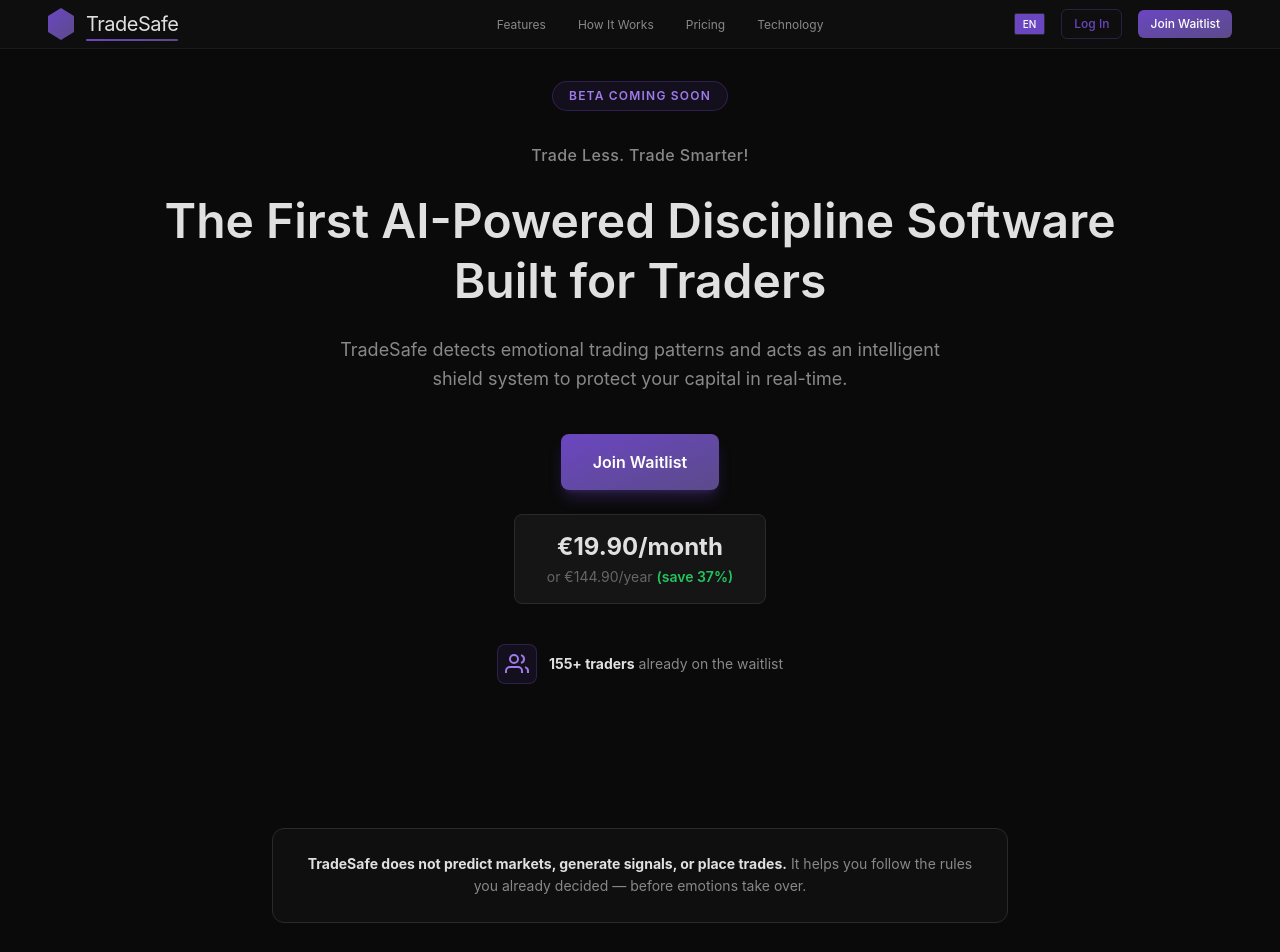
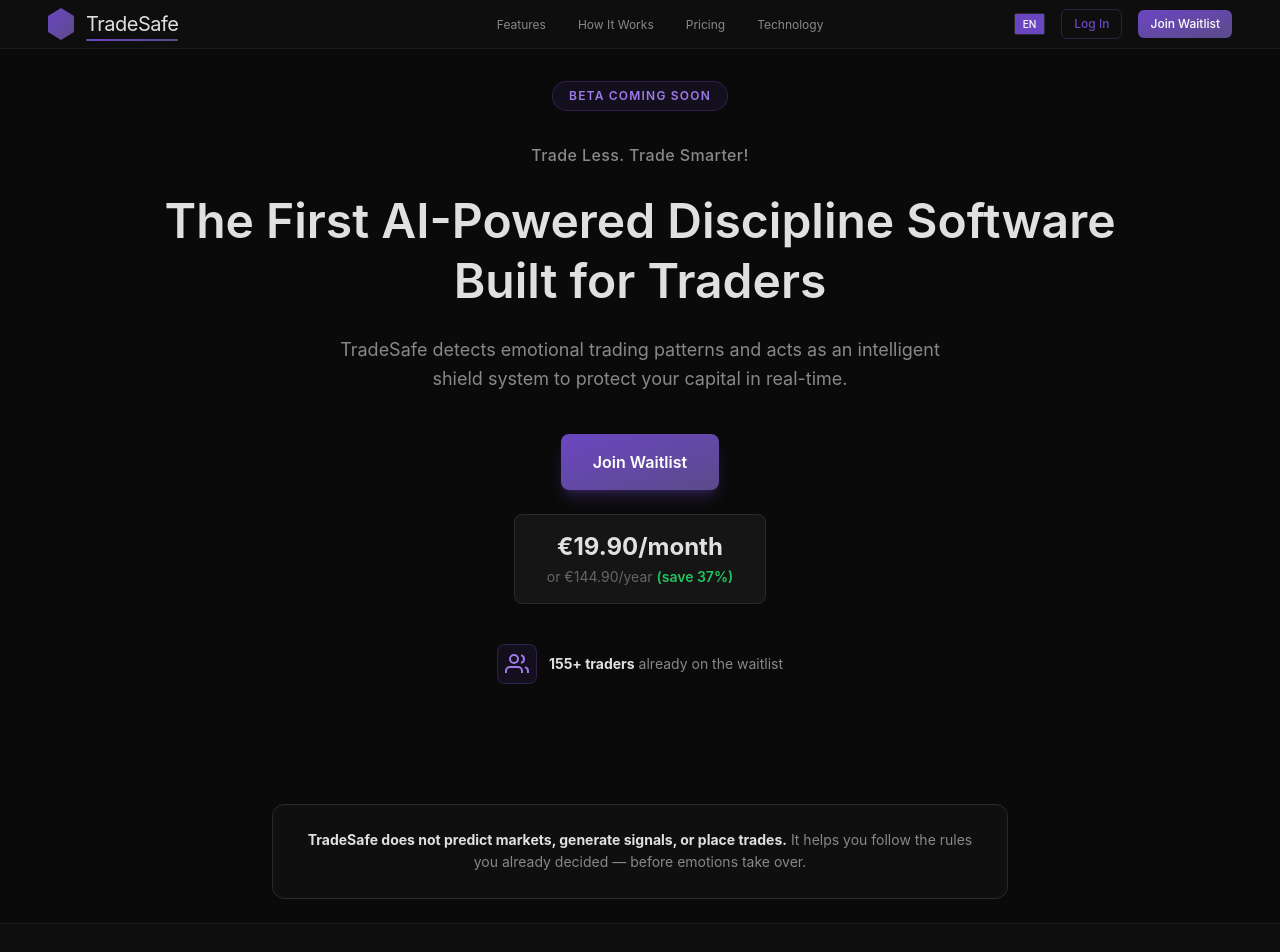
Before and after one commit to Trade-Safe/tradesafe-landing, a Next.js app: page / in a window 1280 px wide. Shown: the top 952 px of the page. Built offline with nearby package versions, Linux system fonts and the light colour scheme.

Commit message:
Update Disclaimer.tsx

```diff
--- a/components/Disclaimer.tsx
+++ b/components/Disclaimer.tsx
@@ -1,6 +1,6 @@
 export default function Disclaimer() {
   return (
-    <div className="max-w-[800px] mx-auto px-8 py-12">
+    <div className="max-w-[800px] mx-auto px-8 py-6">
       <div className="bg-[#0f0f0f] border border-[#2a2a2a] rounded-xl p-6 text-center">
         <p className="text-[#888] text-sm leading-relaxed">
           <strong className="text-[#e0e0e0]">TradeSafe does not predict markets, generate signals, or place trades.</strong> It helps you follow the rules you already decided — before emotions take over.
```
